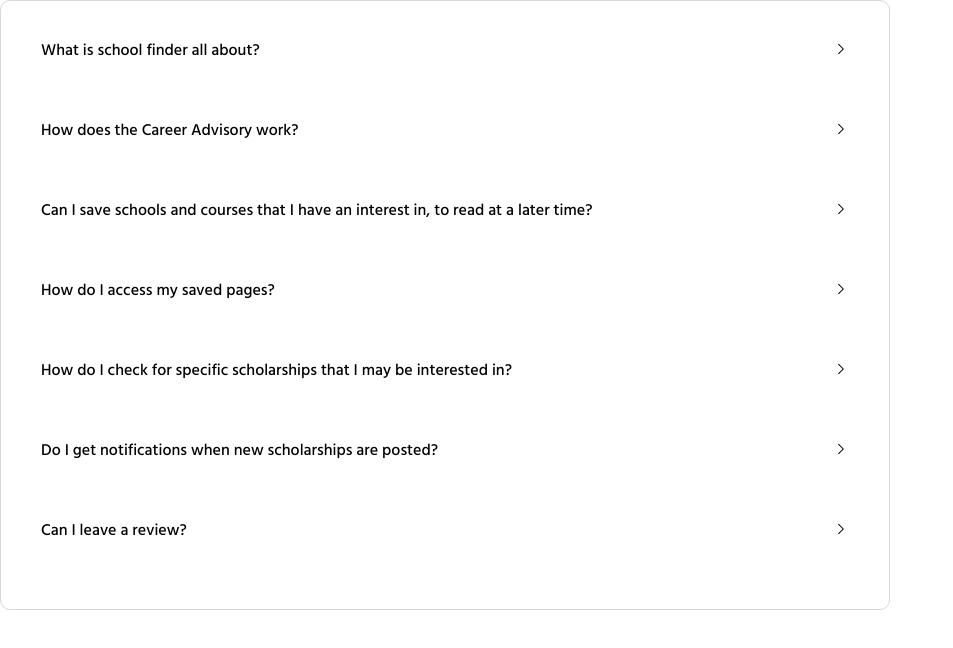
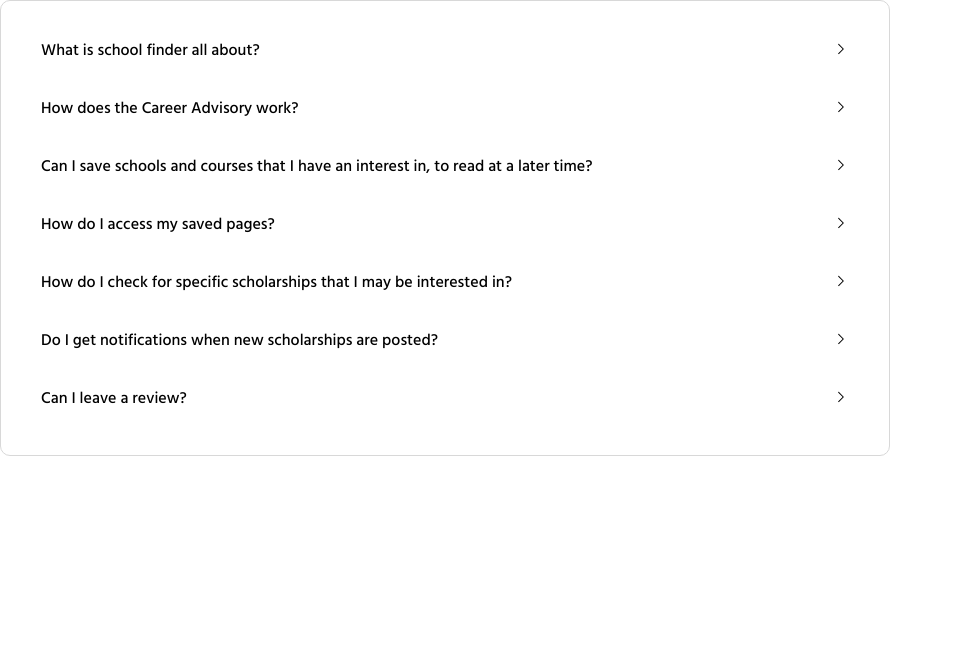
Before and after one commit to CDiala/school-finder, a React (Create React App) app in the folder client/: page / in a window 1280 px wide. Shown: the top 648 px of the page, without its empty margins (0-953 px from the left). Built offline with nearby package versions, Linux system fonts and the light colour scheme.

Commit message:
Fixed styling issue on the FAQ component.

```diff
--- a/client/src/components/shared/FAQ/FAQ.css
+++ b/client/src/components/shared/FAQ/FAQ.css
@@ -15,7 +15,7 @@
   align-items: center;
   display: flex;
   justify-content: space-between;
-  padding: 32px 0;
+  padding: 32px 0 10px;
 }
 
 .faq-question {
@@ -31,6 +31,7 @@
   font-weight: 400;
   line-height: 16px;
   max-width: 750px;
+  padding-left: 20px;
 }
 
 .collapsible__body {
@@ -39,12 +40,12 @@
   opacity: 0;
   /* overflow is applied cos max-height doesn't make the ul disappear, it results to an overflow. */
   overflow: hidden;
-  transition: all 0.3s;
+  transition: all 0.3s cubic-bezier(0.175, 0.885, 0.32, 1.275);
 }
 
 .collapsible__arrow {
   transform: rotate(0);
-  transition: transform 0.3s;
+  transition: transform 0.3s cubic-bezier(0.175, 0.885, 0.32, 1.275);
 }
 
 .collapsible--expanded .collapsible__arrow {
```
